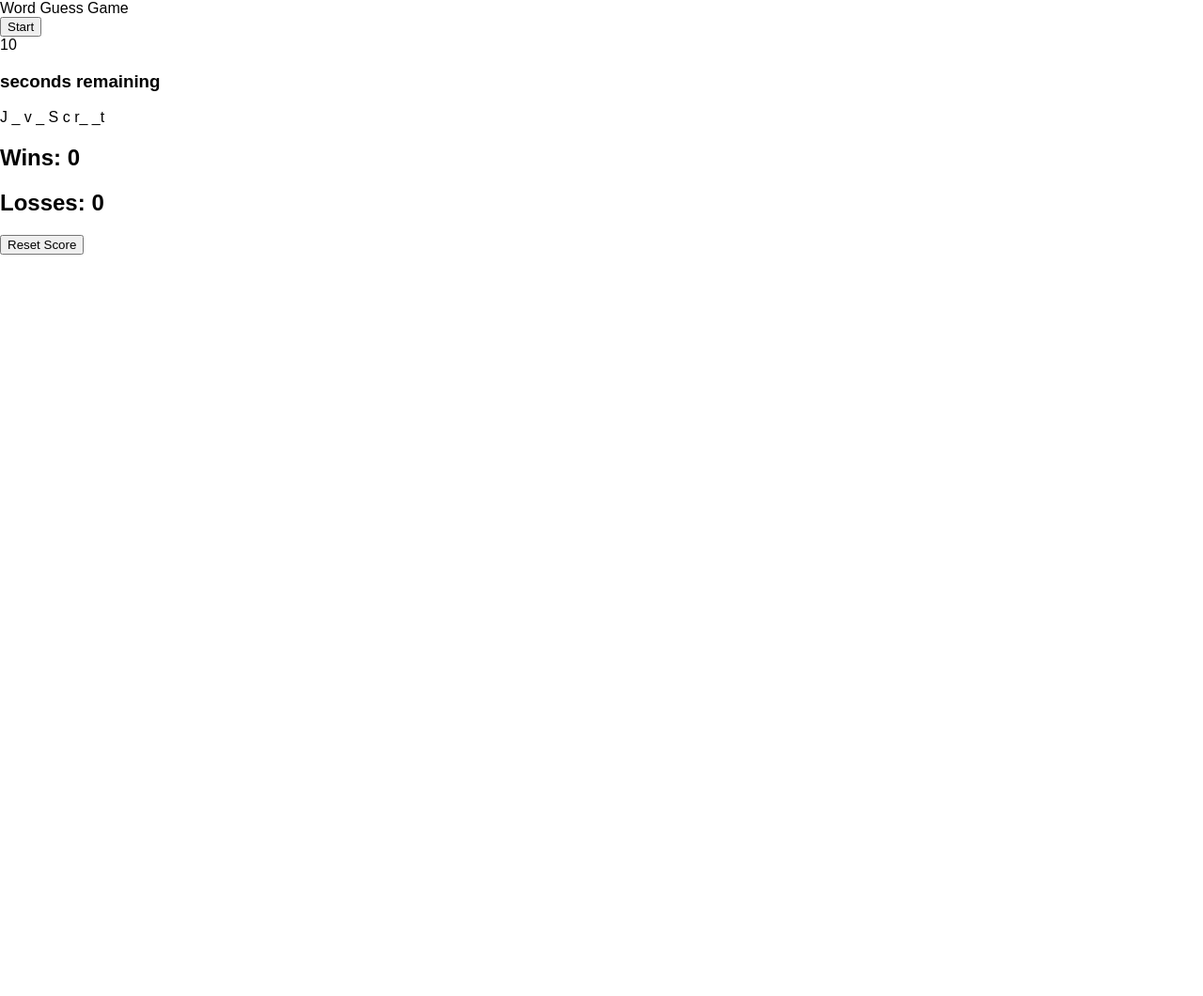
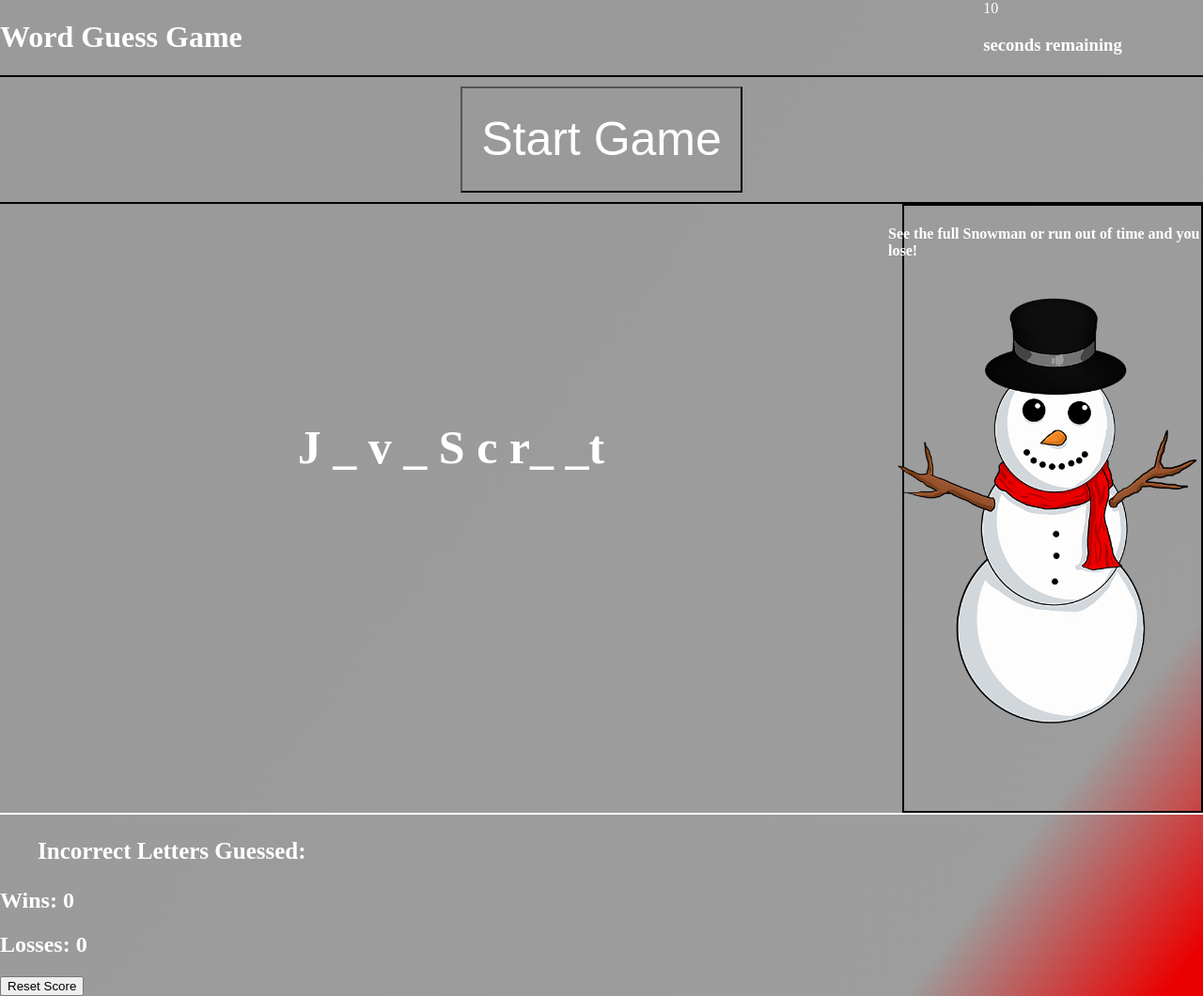
Before and after one commit to nathanrusselldev/wordGuesserCodeRefactor, a plain HTML site: page index.html in a window 1280 px wide. Shown: the whole page at 94% size. Before the commit the page ends 800 px from the top, so only its background shows below. Drawn offline with Linux system fonts and the light colour scheme.

Commit message:
adding final logic changes, some front end

```diff
--- a/assets/css/style.css
+++ b/assets/css/style.css
@@ -3,6 +3,91 @@
 }
 
 body {
-  font-family: Arial;
   margin: 0;
+  background: rgb(154,154,154);
+  background: linear-gradient(128deg, rgba(154,154,154,1) 23%, rgba(155,155,155,1) 43%, rgba(156,156,156,1) 61%, rgba(157,157,157,1) 85%, rgba(235,0,0,1) 98%);
+  color: white;
 }
+
+.fullNav {
+  min-width: 100vw;
+  margin-bottom: 10px;
+  border-bottom: solid black 2px;
+  display: flex;
+}
+
+.navStart {
+  width: 75%;
+}
+
+.timer {
+  width: 25%;
+  display: flex;
+  align-content: center;
+  justify-content: center;
+}
+
+.buttonSect {
+  width: 100%;
+  height: 125px;
+  display: flex;
+  justify-content: center;
+  border-bottom: solid black 2px;
+
+}
+
+.buttonSect button {
+  width: 300px;
+  margin-bottom: 10px;
+  font-size: 50px;
+  background-color: #9a9a9a;
+  color: white;
+  transition: border-radius .5s linear;
+  transition: background-color .5s ease-out;
+}
+
+.buttonSect button:hover {
+  border-radius: 10px;
+  background-color: #eb0000;
+  cursor: grab;
+}
+
+.content {
+  display: flex;
+  justify-content: space-between;
+  height: 650px;
+  border-bottom: 2px solid;
+}
+
+.wordArea {
+  width: 80%;
+  height: 80%;
+  display: flex;
+  align-items: center;
+  justify-content: center;
+}
+
+.word-blanks {
+  font-size: 50px;
+  font-weight: 900;
+}
+
+.snowMan {
+  width: 25%;
+  display: flex;
+  flex-direction: column;
+  align-items: center;
+  justify-content: flex-start;
+  border: 2px solid black;
+}
+
+#snowManImg {
+  max-width: 350px;
+  display: block;
+  clip-path: polygon(0% 0%,100% 0%,100% 100%,0% 100%);
+  transition: clip-path 1s linear;
+}
+#incorrectLetters {
+  font-size: 25px;
+  font-weight: 900;
+}
--- a/assets/js/script.js
+++ b/assets/js/script.js
@@ -7,6 +7,8 @@ var startButton = document.querySelector(".start-button")
 var resetButton = document.querySelector(".reset-button")
 var winsEle = document.querySelector(".win")
 var lossesEle = document.querySelector(".lose")
+var snowManImg = document.querySelector("#snowManImg")
+var incorrectEle = document.querySelector("#incorrectLetters")
 // Timer stuff, setting initial values for timer and timercount so that timer can be decremented
 var timerElement = document.querySelector(".timer-count")
 var timer;
@@ -14,7 +16,7 @@ var timerCount;
 
 // Win condition checker initial state
 var isWin = false;
-// Sets up a
+// Sets up a bucket for incorrect guesses
 var incorrectGuesses = 0
 
 // Initial state for buckets that will reset main content to dashes as well as hold the values of the chosen word
@@ -29,9 +31,13 @@ var words = ["variable","array", "modulus", "object", "function", "string", "boo
 var startGame = function() {
     wordBlanks.textContent = ""
     dashes = []
+    incorrectLetters = []
+    incorrectEle.textContent = incorrectLetters.join("")
     chosenWord = ""
     timerCount = 10;
     isWin = false;
+    incorrectGuesses = 0
+    snowManImg.style.clipPath = "polygon(0% 0%,100% 0%,100% 0%,0% 0%)"
     startTimer()
     renderBlanks()
 }
@@ -59,7 +65,7 @@ var startTimer = function() {
                 winGame()
             }
         }
-        if(timerCount === 0) {
+        if(timerCount === 0 || incorrectGuesses === 5) {
             clearInterval(timer)
             loseGame()
         }
@@ -78,6 +84,10 @@ var renderBlanks = function() {
     wordBlanks.textContent = dashes.join(" ")
 }
 
+var renderIncorrect = function() {
+    incorrectEle.textContent = incorrectLetters.join(", ").toUpperCase()
+}
+
 var checkLetters = function(letter) {
     var letterInWord = false;
     for (var i = 0; i < dashes.length; i++) {
@@ -94,8 +104,25 @@ var checkLetters = function(letter) {
     }
     if(!letterInWord) {
         incorrectGuesses++
-        incorrectLetters.push(letter)
+        if(incorrectLetters.includes(letter)) {
+            renderIncorrect()
+        } else {
+            incorrectLetters.push(letter)
+            renderIncorrect()
+        }
         console.log(`${incorrectGuesses} Incorrect guesses`)
+        if (incorrectGuesses === 5) {
+            snowManImg.style.clipPath = "polygon(0% 0%,100% 0%,100% 100%,0% 100%)"
+        } else if (incorrectGuesses === 4) {
+            snowManImg.style.clipPath = "polygon(0% 0%,100% 0%,100% 80%,0% 80%)"
+        } else if (incorrectGuesses === 3) {
+            snowManImg.style.clipPath = "polygon(0% 0%,100% 0%,100% 60%,0% 60%)"
+        } else if (incorrectGuesses === 2) {
+            snowManImg.style.clipPath = "polygon(0% 0%,100% 0%,100% 40%,0% 40%)"
+        } else if (incorrectGuesses === 1) {
+            snowManImg.style.clipPath = "polygon(0% 0%,100% 0%,100% 20%,0% 20%)"
+        }
+
     }
     wordBlanks.textContent = dashes.join(" ")
 }
--- a/index.html
+++ b/index.html
@@ -7,9 +7,10 @@
     <link rel="stylesheet" type="text/css" href="./assets/css/style.css" />
   </head>
   <body>
-    <header>
-      <div class= "large-font">Word Guess Game</div>
-      <button class="start-button">Start</button>
+    <header class = fullNav>
+      <div class= "large-font navStart">
+        <h1> Word Guess Game </h1>
+      </div>
       <div class= "card timer">
         <div class = "timer-text">
         <div class="large-font timer-count">10</div>
@@ -17,14 +18,32 @@
       </div>
     </header>
 
-    <main>
-      <section>
+    <div class="buttonSect">
+      <button class="start-button">Start Game</button>
+    </div>
+
+
+    <main class="content">
+      <section class="wordArea">
         <div class="card word-guess">
-          <div class="large-font word-blanks">J _ v _ S c r_ _t</div>
+          <div class="word-blanks">J _ v _ S c r_ _t</div>
         </div>
       </section>
+      <aside class="snowMan">
+        <div class="snowManRender">
+          <h4>See the full Snowman or run out of time and you lose!</h4>
+          <img id="snowManImg" src="assets/images/snowman-clipart-transparent-background-4.png" alt="">
+        </div>
+      </aside>
+    </main>
 
-      <section>
+    <figure>
+      <div>
+        <p id="incorrectLetters">Incorrect Letters Guessed: <br></p>
+      </div>
+    </figure>
+
+    <footer>
       <div class="card results">
         <div class = "win-loss-container">
         <div>
@@ -32,13 +51,7 @@
         <h2>Losses: <span class="lose">0</span></h2>
         </div>
         <button class="reset-button">Reset Score</button>
-      </div>
-
-
-          </div>
-        </div>
-      </section>
-    </main>
+    </footer>
     <script src="assets/js/script.js"></script>
   </body>
 </html>
```
Also changed, not shown: assets/images/snowman-clipart-transparent-background-4.png (added). Lines whose indentation alone changed are shown as unchanged.
